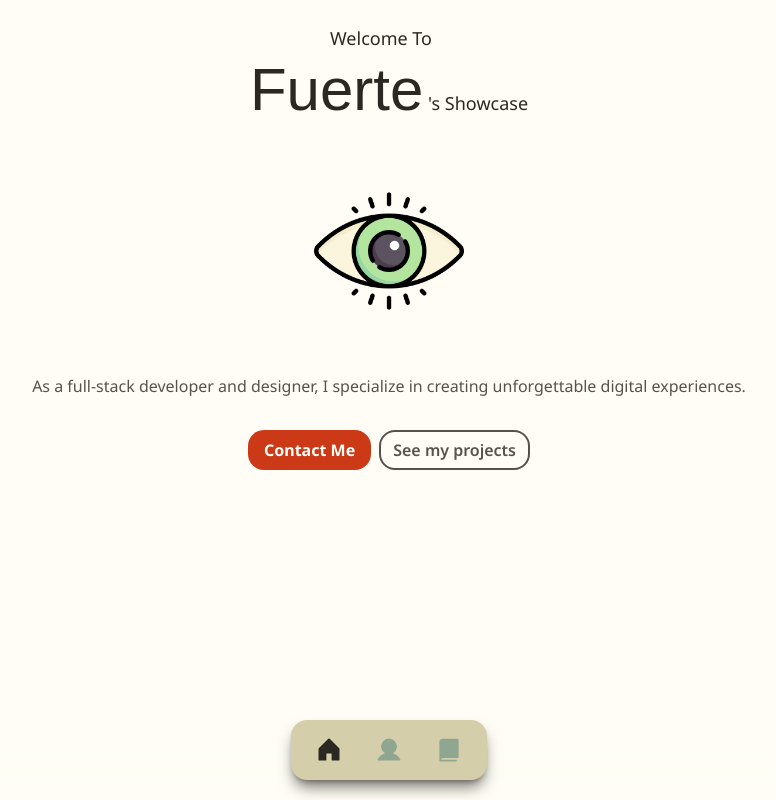
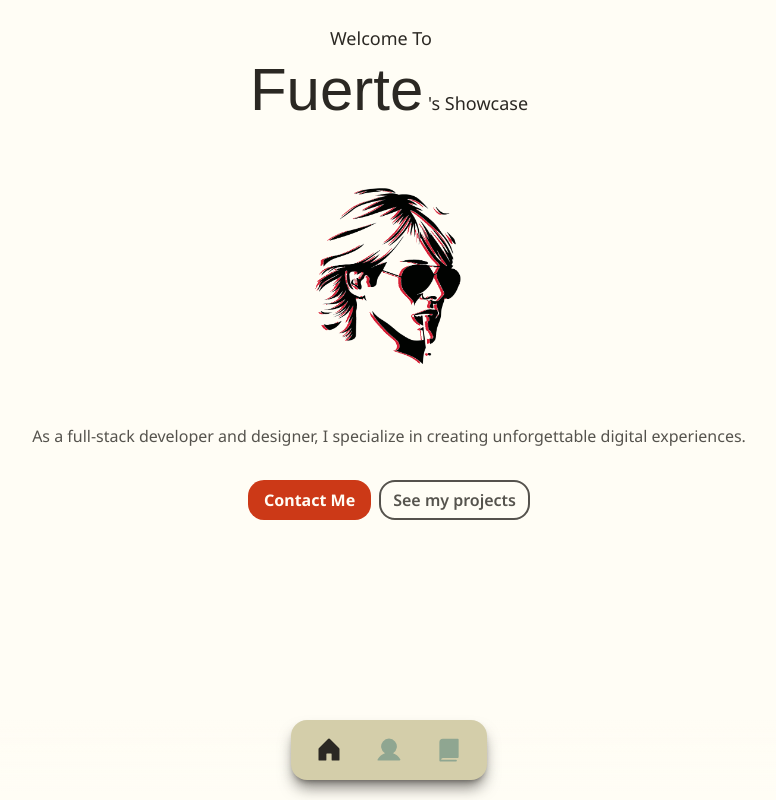
Before and after one commit to fantasyfuerte/portfolio, a Next.js app: page / in a window 1280 px wide. Shown: the whole page, without its empty margins (251-1027 px from the left). Built offline with nearby package versions, Linux system fonts and the light colour scheme; a web font is replaced by a local one.

Commit message:
new icon in homepage

```diff
--- a/src/app/page.tsx
+++ b/src/app/page.tsx
@@ -24,12 +24,12 @@ export default function Home() {
           <Image
             priority
             alt="homepage-photo"
-            src="/home.png"
-            width={150}
-            height={150}
+            src="/home-icon.png"
+            width={250}
+            height={250}
             className="py-20"
           />
-          <p className="text-primary/80 text-center -mt-8">
+          <p className="text-primary/80 text-center -mt-8 px-1">
             As a full-stack developer and designer, I specialize in creating
             unforgettable digital experiences.
           </p>
```
Also changed, not shown: public/home-icon.png (added), public/homeicon.png (added).
